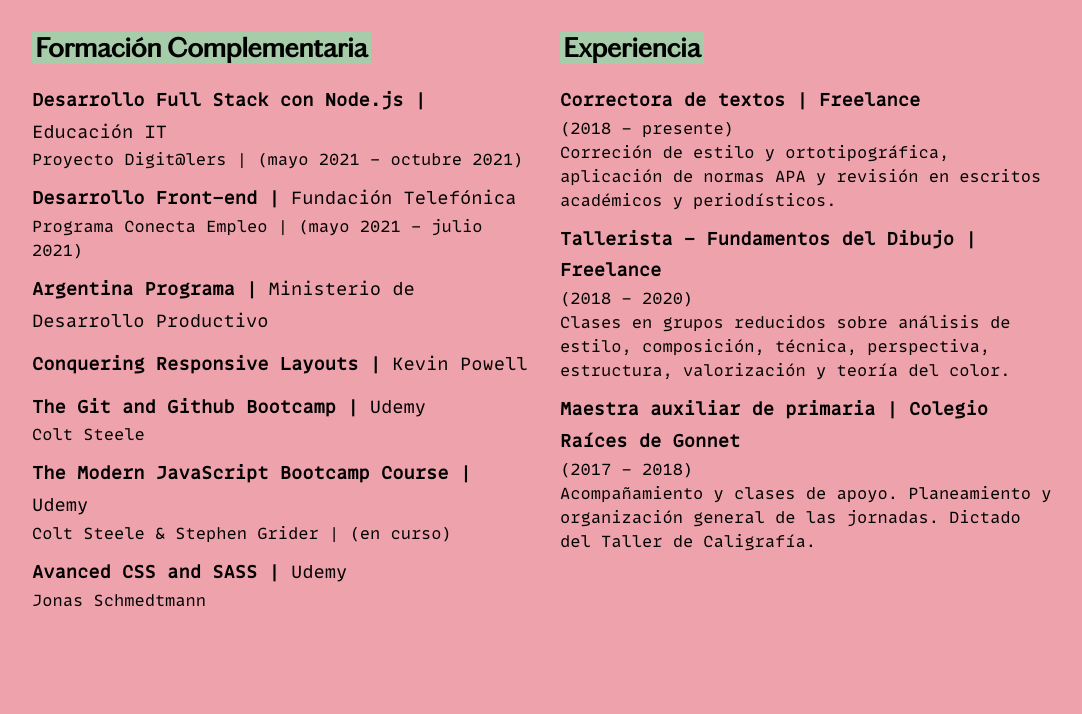
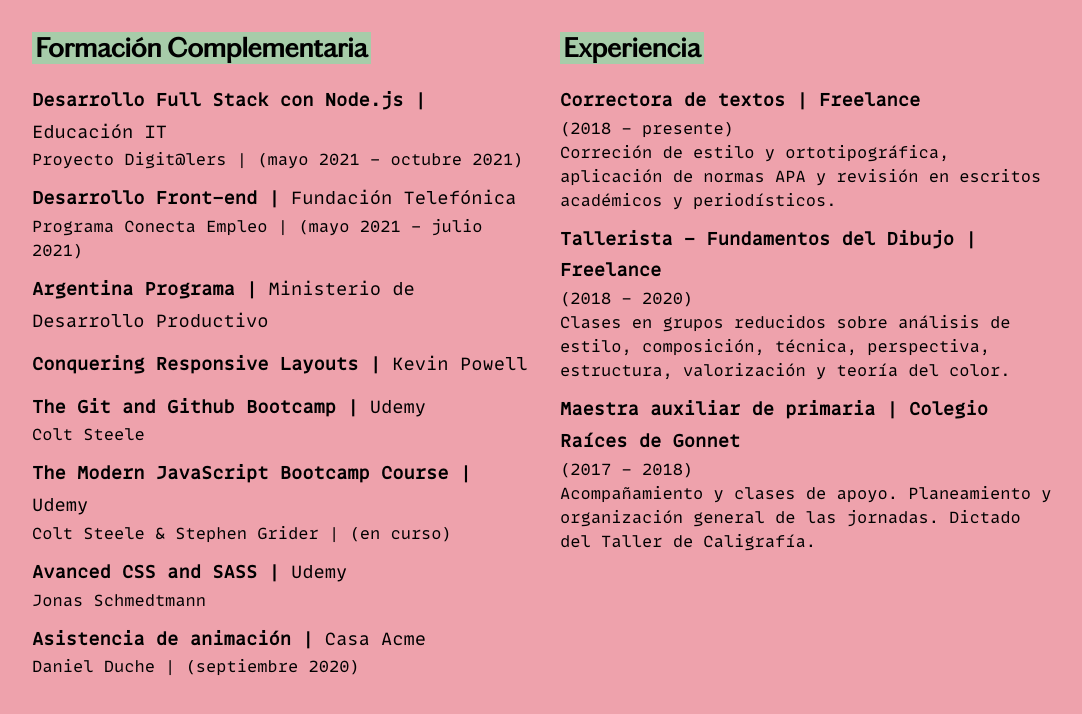
Before and after one commit to cartografa/CV, a plain HTML site: page index.html in a window 1280 px wide. Shown: the part 518-1232 px from the top of the page, without its empty margins (96-1178 px from the left). Before the commit the page ends 1189 px from the top, so only its background shows below. Drawn offline with Linux system fonts and the light colour scheme.

Commit message:
Add new info

```diff
--- a/index.html
+++ b/index.html
@@ -140,6 +140,14 @@
                             Jonas Schmedtmann
                         </p>
                     </li>
+                    <li>
+                        <h4>
+                            Asistencia de animación | <span class="light">Casa Acme</span>
+                        </h4>
+                        <p>
+                            Daniel Duche | (septiembre 2020)
+                        </p>
+                    </li>
                 </ul>
             </section>
 
```
